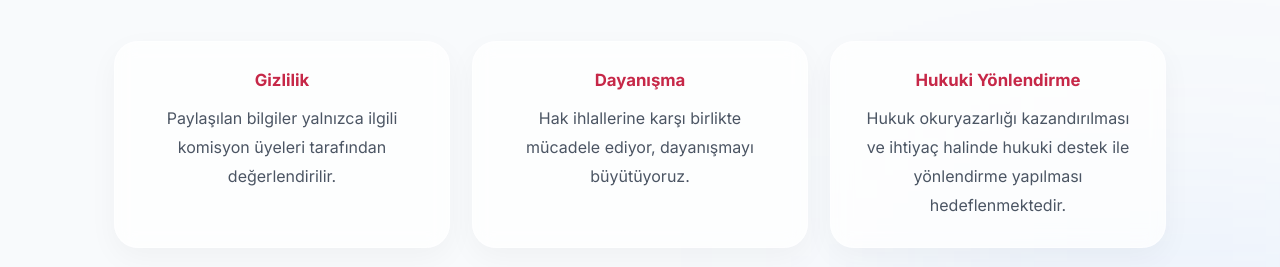
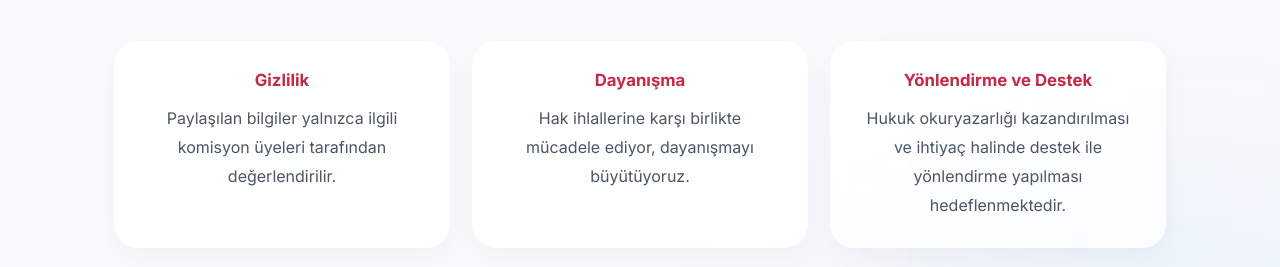
Before and after one commit to chpbursagkihtce/ihtce-site, a plain HTML site: page index.html in a window 1280 px wide. Shown: the part 685-952 px from the top of the page. Drawn offline with Linux system fonts and the light colour scheme.

Commit message:
Update index.html

```diff
--- a/index.html
+++ b/index.html
@@ -320,9 +320,9 @@ Hak ihlallerine karşı birlikte mücadele ediyor, dayanışmayı büyütüyoruz
 </div>
 
 <div class="info-card">
-<h3>Hukuki Yönlendirme</h3>
+<h3>Yönlendirme ve Destek</h3>
 <p>
-Hukuk okuryazarlığı kazandırılması ve ihtiyaç halinde hukuki destek ile yönlendirme yapılması hedeflenmektedir.
+Hukuk okuryazarlığı kazandırılması ve ihtiyaç halinde destek ile yönlendirme yapılması hedeflenmektedir.
 </p>
 </div>
 
```
